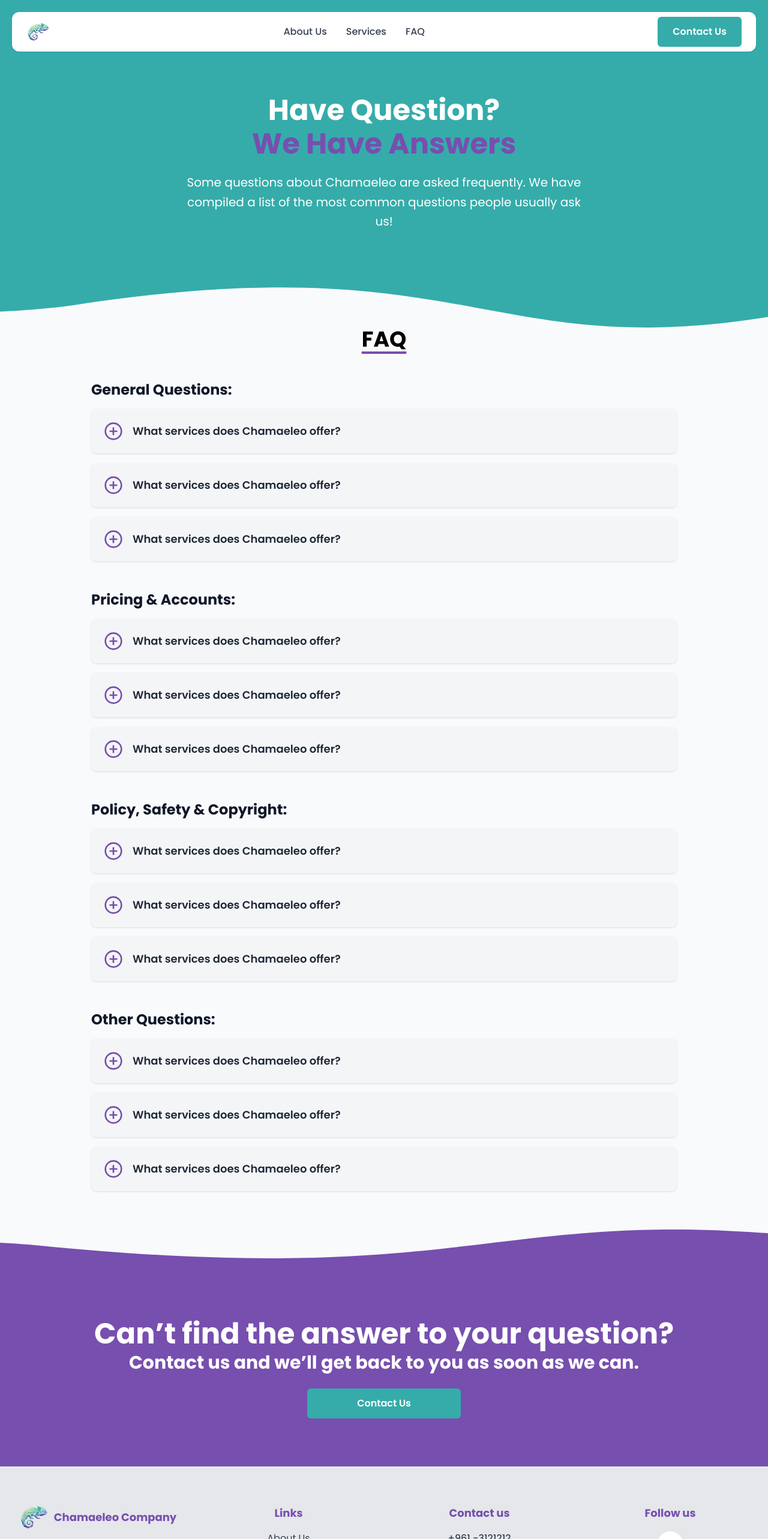
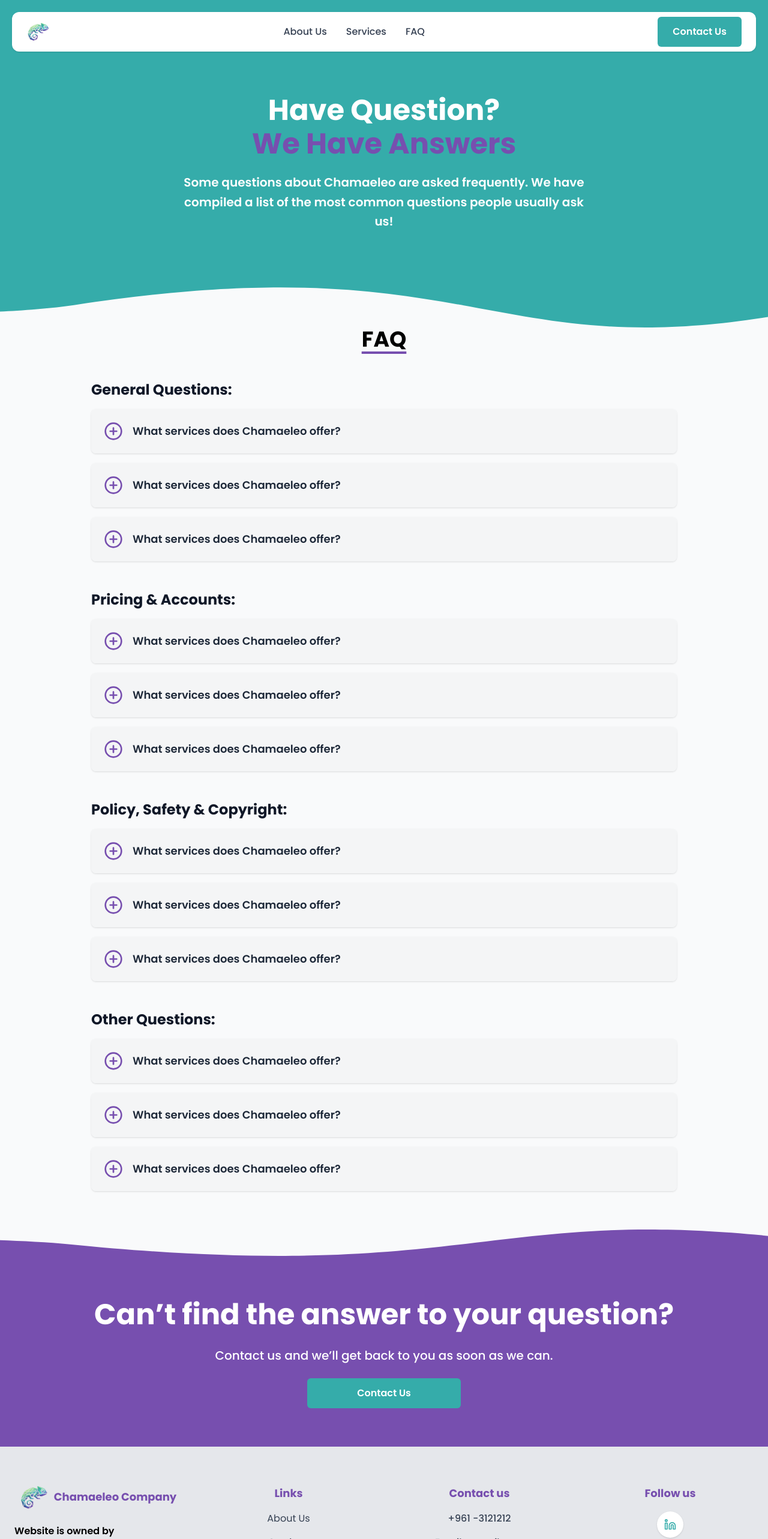
Before and after one commit to Chamaeleo-Tech/Chamaeleo-tech, a Next.js app: page /faq in a window 1280 px wide. Shown: the top 2566 px of the page at 60% size. Built offline with nearby package versions, Linux system fonts and the light colour scheme.

Commit message:
fix some responsive issues

```diff
--- a/components/About/ReachOut.tsx
+++ b/components/About/ReachOut.tsx
@@ -13,7 +13,7 @@ export default function ReachOut() {
             />
             <div className="px-6 max-w-7xl relative z-10 w-full pt-28 pb-16 flex flex-col sm:flex-row gap-5 items-center text-white">
 
-                <h1 className="text-4xl md:text-5xl font-bold leading-tight font-roboto">
+                <h1 className="text-4xl md:text-5xl font-bold leading-tight font-roboto text-center md:text-left">
                     Stay up to date with our latest ideas and software
                 </h1>
 
--- a/components/FAQ/FAQAccordion.tsx
+++ b/components/FAQ/FAQAccordion.tsx
@@ -100,7 +100,7 @@ export default function FAQAccordion() {
                                         <div
                                             className={`overflow-hidden transition-all duration-300 ease-in-out ${isOpen ? 'max-h-96 opacity-100' : 'max-h-0 opacity-0'}`}
                                         >
-                                            <div className={`p-5 pt-0 pl-16 font-poppins leading-relaxed ${isOpen ? 'text-white' : 'text-gray-600'}`}>
+                                            <div className={`p-5 pt-0 pl-4 md:pl-16 font-poppins leading-relaxed ${isOpen ? 'text-white' : 'text-gray-600'}`}>
                                                 {item.a}
                                             </div>
                                         </div>
--- a/components/FAQ/FAQContact.tsx
+++ b/components/FAQ/FAQContact.tsx
@@ -4,7 +4,7 @@ import Button from "../Button";
 
 export default function FAQContact() {
     return (
-        <section className="relative pt-20 pb-20">
+        <section className="w-full relative flex flex-col items-center">
             {/* Curved top effect */}
             <Image
                 src="/images/faq-footer.svg"
@@ -14,14 +14,14 @@ export default function FAQContact() {
                 priority
             />
 
-            <div className="relative z-10 w-full pt-16 flex flex-col items-center text-white">
-                <h1 className="text-4xl md:text-5xl font-bold leading-tight font-roboto">
+            <div className="relative z-10 w-full pt-28 pb-16 flex flex-col items-center text-white">
+                <h1 className="text-4xl md:text-5xl font-bold leading-tight font-roboto text-center px-4">
                     Can’t find the answer to your question?
                 </h1>
 
-                <h2 className="text-2xl md:text-3xl font-bold leading-tight font-roboto">
+                <p className="text-lg md:text-xl font-medium font-poppins text-center px-4 mt-6 max-w-2xl">
                     Contact us and we’ll get back to you as soon as we can.
-                </h2>
+                </p>
 
 
                 <Link href="/contact-us">
--- a/components/FAQ/FAQHero.tsx
+++ b/components/FAQ/FAQHero.tsx
@@ -1,7 +1,7 @@
 export default function FAQHero() {
     return (
         <section
-            className="w-full pt-40 pb-40 text-white relative bg-no-repeat bg-bottom bg-cover flex flex-col items-center text-center"
+            className="w-full pt-32 pb-20 md:pt-40 md:pb-40 text-white relative bg-no-repeat bg-bottom bg-cover flex flex-col items-center text-center"
             style={{ backgroundImage: "url('./images/faq-bg.svg')" }}
         >
 
@@ -12,7 +12,7 @@ export default function FAQHero() {
                 <h2 className="text-4xl md:text-5xl font-bold font-roboto text-secondary mb-6 relative inline-block">
                     We Have Answers
                 </h2>
-                <p className="text-white text-lg md:text-xl font-poppins max-w-2xl mx-auto leading-relaxed">
+                <p className="text-white text-lg md:text-xl font-semibold font-poppins max-w-2xl mx-auto leading-relaxed">
                     Some questions about Chamaeleo are asked frequently. We have compiled a list of the most common questions people usually ask us!
                 </p>
             </div>
--- a/components/Home/Consultant.tsx
+++ b/components/Home/Consultant.tsx
@@ -14,7 +14,7 @@ export default function Consultant() {
             />
 
             <div className="relative z-10 w-full pt-28 pb-16 flex flex-col items-center text-white">
-                <h1 className="text-4xl md:text-5xl font-bold leading-tight font-roboto">
+                <h1 className="text-4xl md:text-5xl font-bold leading-tight font-roboto text-center">
                     Get A Free Consultancy Right Now!
                 </h1>
 
--- a/components/Home/Hero.tsx
+++ b/components/Home/Hero.tsx
@@ -25,7 +25,7 @@ export default function Hero() {
                         </span>
                     </h1>
 
-                    <p className="mt-4 text-lg font-poppins">
+                    <p className="mt-4 text-lg font-semibold font-poppins">
                         We build software that evolves as fast as your ideas, adapting to
                         every <b>CHALLENGE</b>, every <b>USER</b>, every <b>VISION</b>.
                     </p>
--- a/components/Navbar.tsx
+++ b/components/Navbar.tsx
@@ -63,6 +63,12 @@ export default function Navbar() {
 
             {/* Mobile menu */}
             {open && (
+                <>
+                    {/* Backdrop to close menu when clicking outside */}
+                    <div
+                        className="fixed inset-0 bg-transparent z-[-1]"
+                        onClick={() => setOpen(false)}
+                    />
                     <div className="absolute top-full left-0 w-full bg-white shadow-md p-6 flex flex-col gap-4 md:hidden">
                         {links.map((l) => (
                             <div key={l.title} className="text-gray-700 text-lg font-poppins hover:font-bold hover:underline hover:decoration-secondary hover:decoration-2">
@@ -76,6 +82,7 @@ export default function Navbar() {
                             </Button>
                         </Link>
                     </div>
+                </>
             )}
         </nav>
     );
```
Lines whose indentation alone changed are shown as unchanged.
